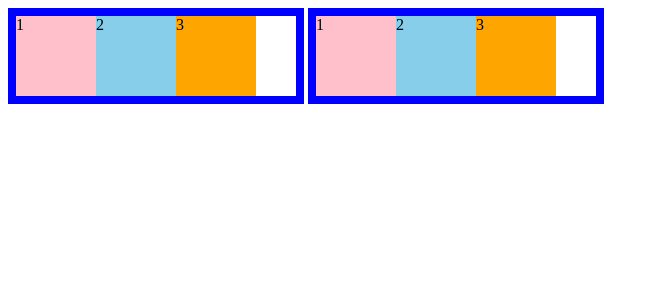
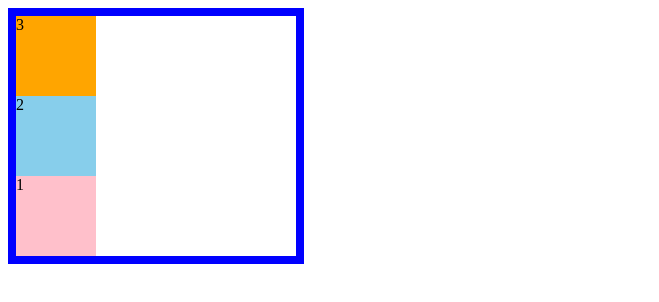
Before and after one commit to umedanaoyuki/BasicFlexBox, a plain HTML site: page index.html in a window 1280 px wide. Shown: the whole page, without its empty margins (0-659 px from the left). Drawn offline with Linux system fonts and the light colour scheme.

Commit message:
flex-direction

```diff
--- a/index.html
+++ b/index.html
@@ -13,10 +13,5 @@
     <div class="item-2">2</div>
     <div class="item-3">3</div>
   </div>
-  <div class="container">
-    <div class="item-1">1</div>
-    <div class="item-2">2</div>
-    <div class="item-3">3</div>
-  </div>
 </body>
 </html>
--- a/style.css
+++ b/style.css
@@ -4,6 +4,7 @@
   border: 8px solid blue;
   display: inline-flex;
   width: 280px;
+  flex-direction: column-reverse;
 }
 
 .item-1 {
```
